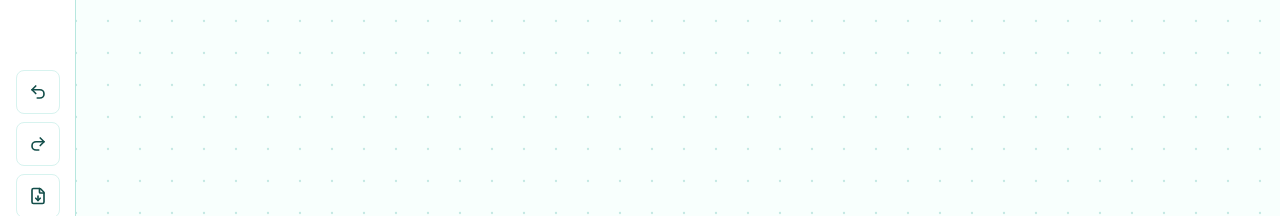
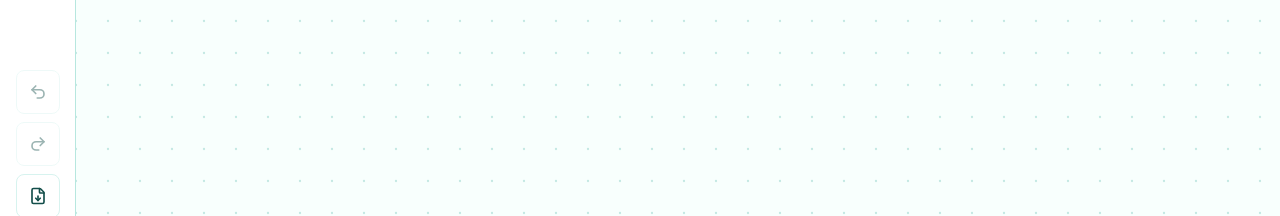
Before and after one commit to ShreeBohara/50-Days-of-Creative-Frontend, a React (Vite) app in the folder day-39-whiteboard/: page / in a window 1280 px wide. Shown: the part 545-761 px from the top of the page. Built offline with nearby package versions, Linux system fonts and the light colour scheme.

Commit message:
day-39: eraser and history

```diff
--- a/day-39-whiteboard/src/App.css
+++ b/day-39-whiteboard/src/App.css
@@ -78,6 +78,11 @@
   border-color: #0d9488;
   background: #ccfbf1;
   color: #0f766e;
+}
+
+.icon-button:disabled {
+  cursor: not-allowed;
+  opacity: 0.42;
 }
 
 .workspace {
@@ -279,6 +284,10 @@
   cursor: crosshair;
 }
 
+.whiteboard-canvas.tool-eraser {
+  cursor: cell;
+}
+
 .canvas-shell.is-panning .whiteboard-canvas {
   cursor: grabbing;
 }
--- a/day-39-whiteboard/src/App.jsx
+++ b/day-39-whiteboard/src/App.jsx
@@ -1,3 +1,4 @@
+import { useEffect } from 'react'
 import {
   ArrowUpRight,
   Brush,
@@ -26,6 +27,7 @@ import {
   TOOLS,
 } from './data/whiteboardConfig'
 import { useWhiteboardStore } from './store/useWhiteboardStore'
+import { DEFAULT_VIEWPORT, clampScale } from './utils/viewport'
 import './App.css'
 
 const iconMap = {
@@ -40,7 +42,7 @@ const iconMap = {
   eraser: Eraser,
 }
 
-function IconButton({ icon, label, shortcut, active = false, onClick }) {
+function IconButton({ icon, label, shortcut, active = false, disabled = false, onClick }) {
   const Icon = typeof icon === 'string' ? iconMap[icon] : icon
 
   return (
@@ -49,6 +51,7 @@ function IconButton({ icon, label, shortcut, active = false, onClick }) {
       type="button"
       aria-label={`${label}${shortcut ? `, shortcut ${shortcut}` : ''}`}
       aria-pressed={active}
+      disabled={disabled}
       onClick={onClick}
       title={`${label}${shortcut ? ` (${shortcut})` : ''}`}
     >
@@ -61,17 +64,79 @@ function IconButton({ icon, label, shortcut, active = false, onClick }) {
 function App() {
   const activeTool = useWhiteboardStore((state) => state.activeTool)
   const elements = useWhiteboardStore((state) => state.elements)
+  const historyFuture = useWhiteboardStore((state) => state.historyFuture)
+  const historyPast = useWhiteboardStore((state) => state.historyPast)
   const selectedIds = useWhiteboardStore((state) => state.selectedIds)
   const showGrid = useWhiteboardStore((state) => state.showGrid)
   const style = useWhiteboardStore((state) => state.style)
   const viewport = useWhiteboardStore((state) => state.viewport)
   const setActiveTool = useWhiteboardStore((state) => state.setActiveTool)
   const bringForward = useWhiteboardStore((state) => state.bringForward)
+  const clearSelection = useWhiteboardStore((state) => state.clearSelection)
   const deleteSelected = useWhiteboardStore((state) => state.deleteSelected)
+  const redo = useWhiteboardStore((state) => state.redo)
   const sendBackward = useWhiteboardStore((state) => state.sendBackward)
+  const setViewport = useWhiteboardStore((state) => state.setViewport)
   const toggleGrid = useWhiteboardStore((state) => state.toggleGrid)
+  const undo = useWhiteboardStore((state) => state.undo)
   const updateStyle = useWhiteboardStore((state) => state.updateStyle)
   const activeToolLabel = TOOL_BY_ID[activeTool]?.label ?? 'Select'
+
+  useEffect(() => {
+    const handleKeyDown = (event) => {
+      const tagName = event.target?.tagName
+      const isTyping = tagName === 'INPUT' || tagName === 'TEXTAREA' || tagName === 'SELECT' || event.target?.isContentEditable
+
+      if (isTyping) {
+        return
+      }
+
+      const matchingTool = TOOLS.find((tool) => tool.shortcut === event.key)
+
+      if (matchingTool) {
+        event.preventDefault()
+        setActiveTool(matchingTool.id)
+        return
+      }
+
+      if ((event.metaKey || event.ctrlKey) && event.key.toLowerCase() === 'z') {
+        event.preventDefault()
+        if (event.shiftKey) redo()
+        else undo()
+        return
+      }
+
+      if (event.key === 'Delete' || event.key === 'Backspace') {
+        event.preventDefault()
+        deleteSelected()
+        return
+      }
+
+      if (event.key === 'Escape') {
+        clearSelection()
+        return
+      }
+
+      if (event.key === '+' || event.key === '=') {
+        const current = useWhiteboardStore.getState().viewport
+        setViewport({ ...current, scale: clampScale(current.scale * 1.12) })
+        return
+      }
+
+      if (event.key === '-' || event.key === '_') {
+        const current = useWhiteboardStore.getState().viewport
+        setViewport({ ...current, scale: clampScale(current.scale * 0.88) })
+        return
+      }
+
+      if (event.key === '0') {
+        setViewport(DEFAULT_VIEWPORT)
+      }
+    }
+
+    window.addEventListener('keydown', handleKeyDown)
+    return () => window.removeEventListener('keydown', handleKeyDown)
+  }, [clearSelection, deleteSelected, redo, setActiveTool, setViewport, undo])
 
   return (
     <main className="whiteboard-app">
@@ -92,8 +157,8 @@ function App() {
         </div>
 
         <div className="tool-group compact" role="toolbar" aria-label="History and file actions">
-          <IconButton icon={Undo2} label="Undo" />
-          <IconButton icon={Redo2} label="Redo" />
+          <IconButton icon={Undo2} label="Undo" disabled={!historyPast.length} onClick={undo} />
+          <IconButton icon={Redo2} label="Redo" disabled={!historyFuture.length} onClick={redo} />
           <IconButton icon={FileDown} label="Export PNG" />
           <IconButton icon={FileUp} label="Load JSON" />
         </div>
--- a/day-39-whiteboard/src/store/useWhiteboardStore.js
+++ b/day-39-whiteboard/src/store/useWhiteboardStore.js
@@ -16,6 +16,21 @@ function updateElementById(elements, id, updater) {
   })
 }
 
+function snapshot(state) {
+  return {
+    elements: state.elements,
+    selectedIds: state.selectedIds,
+  }
+}
+
+function withHistory(state, patch) {
+  return {
+    ...patch,
+    historyPast: [...state.historyPast, snapshot(state)].slice(-80),
+    historyFuture: [],
+  }
+}
+
 export const useWhiteboardStore = create((set, get) => ({
   activeTool: 'select',
   elements: [],
@@ -24,6 +39,8 @@ export const useWhiteboardStore = create((set, get) => ({
   viewport: DEFAULT_VIEWPORT,
   showGrid: true,
   remoteCursors: {},
+  historyPast: [],
+  historyFuture: [],
   error: '',
 
   setActiveTool: (activeTool) => set({ activeTool }),
@@ -43,14 +60,14 @@ export const useWhiteboardStore = create((set, get) => ({
   },
 
   addElement: (element) => {
-    set((state) => ({
+    set((state) => withHistory(state, {
       elements: [...state.elements, element],
       selectedIds: [element.id],
     }))
   },
 
   updateElement: (id, updater) => {
-    set((state) => ({
+    set((state) => withHistory(state, {
       elements: updateElementById(state.elements, id, updater),
     }))
   },
@@ -61,17 +78,25 @@ export const useWhiteboardStore = create((set, get) => ({
     }))
   },
 
-  setElements: (elements) => {
-    set({ elements, selectedIds: [] })
+  setElements: (elements, record = true) => {
+    set((state) => (
+      record
+        ? withHistory(state, { elements, selectedIds: [] })
+        : { elements, selectedIds: [] }
+    ))
   },
 
-  removeElements: (ids) => {
+  removeElements: (ids, record = true) => {
     const idSet = new Set(ids)
 
-    set((state) => ({
-      elements: state.elements.filter((element) => !idSet.has(element.id)),
-      selectedIds: state.selectedIds.filter((id) => !idSet.has(id)),
-    }))
+    set((state) => {
+      const patch = {
+        elements: state.elements.filter((element) => !idSet.has(element.id)),
+        selectedIds: state.selectedIds.filter((id) => !idSet.has(id)),
+      }
+
+      return record ? withHistory(state, patch) : patch
+    })
   },
 
   setSelectedIds: (selectedIds) => set({ selectedIds }),
@@ -100,7 +125,7 @@ export const useWhiteboardStore = create((set, get) => ({
   bringForward: () => {
     const selected = new Set(get().selectedIds)
 
-    set((state) => ({
+    set((state) => withHistory(state, {
       elements: state.elements.map((element) => (
         selected.has(element.id)
           ? { ...element, zIndex: element.zIndex + 1, updatedAt: Date.now() }
@@ -112,7 +137,7 @@ export const useWhiteboardStore = create((set, get) => ({
   sendBackward: () => {
     const selected = new Set(get().selectedIds)
 
-    set((state) => ({
+    set((state) => withHistory(state, {
       elements: state.elements.map((element) => (
         selected.has(element.id)
           ? { ...element, zIndex: Math.max(1, element.zIndex - 1), updatedAt: Date.now() }
@@ -121,13 +146,51 @@ export const useWhiteboardStore = create((set, get) => ({
     }))
   },
 
+  checkpointHistory: () => {
+    set((state) => withHistory(state, {}))
+  },
+
+  undo: () => {
+    set((state) => {
+      const previous = state.historyPast.at(-1)
+
+      if (!previous) {
+        return state
+      }
+
+      return {
+        elements: previous.elements,
+        selectedIds: previous.selectedIds,
+        historyPast: state.historyPast.slice(0, -1),
+        historyFuture: [snapshot(state), ...state.historyFuture].slice(0, 80),
+      }
+    })
+  },
+
+  redo: () => {
+    set((state) => {
+      const next = state.historyFuture[0]
+
+      if (!next) {
+        return state
+      }
+
+      return {
+        elements: next.elements,
+        selectedIds: next.selectedIds,
+        historyPast: [...state.historyPast, snapshot(state)].slice(-80),
+        historyFuture: state.historyFuture.slice(1),
+      }
+    })
+  },
+
   resetBoard: () => {
-    set({
+    set((state) => withHistory(state, {
       elements: [],
       selectedIds: [],
       viewport: DEFAULT_VIEWPORT,
       error: '',
-    })
+    }))
   },
 
   getSelectedElements: () => {
```
Also changed, not shown: day-39-whiteboard/src/components/WhiteboardCanvas.jsx (+47 -1 lines).
